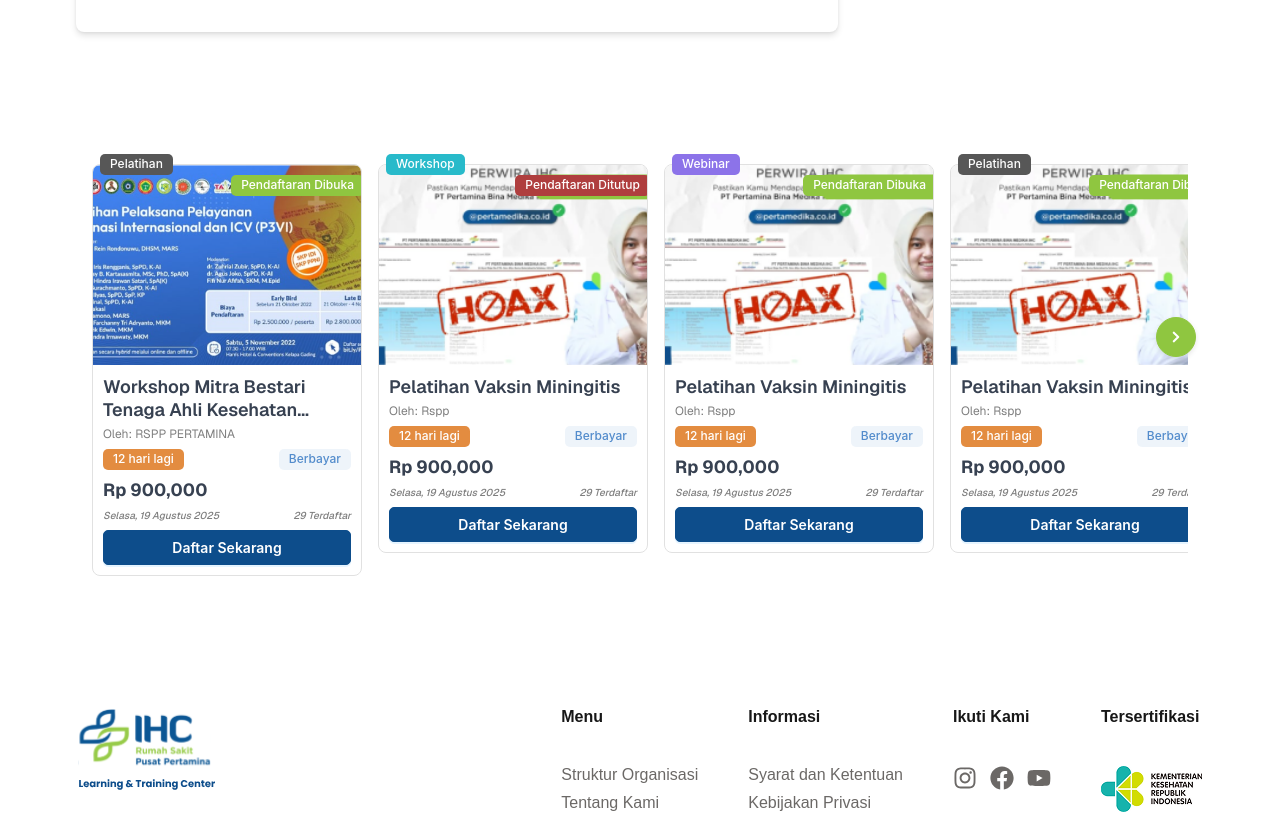
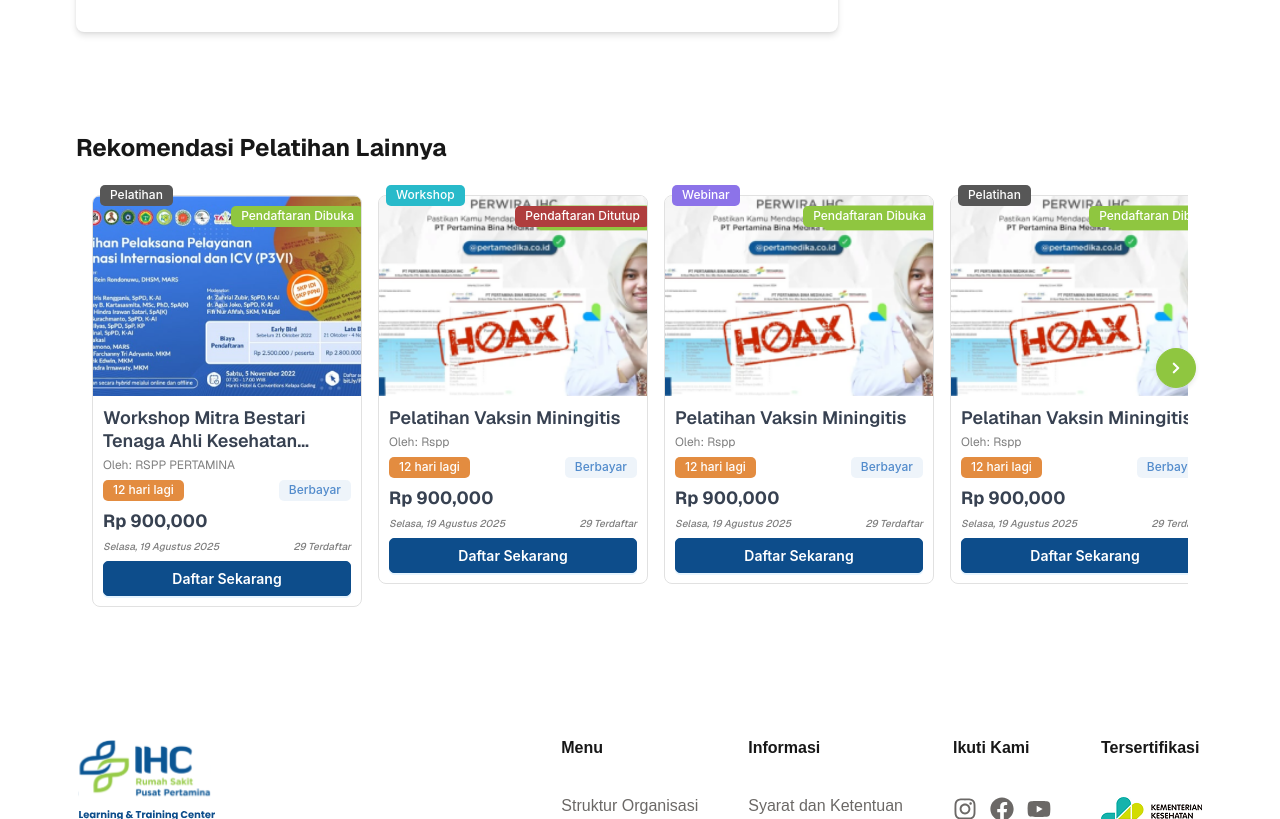
Before and after one commit to hlmifzi/ecommerce-starter-next, a Next.js app in the folder apps/web/: page /keranjang in a window 1280 px wide. Shown: the part 400-1219 px from the top of the page. Built offline with nearby package versions, Linux system fonts and the light colour scheme.

Commit message:
material ui

```diff
--- a/apps/web/package.json
+++ b/apps/web/package.json
@@ -9,6 +9,9 @@
     "lint": "next lint"
   },
   "dependencies": {
+    "@emotion/react": "^11.14.0",
+    "@emotion/styled": "^11.14.1",
+    "@mui/material": "^7.3.1",
     "antd": "^5.27.1",
     "dayjs": "^1.11.13",
     "gsap": "^3.13.0",
--- a/apps/web/src/app/(checkout)/keranjang/page.tsx
+++ b/apps/web/src/app/(checkout)/keranjang/page.tsx
@@ -18,7 +18,10 @@
           text: "Beli Pelatihan"
          }} />
       </div>
-      <ProductCarousel products={products} />
+      <div>
+         <h2>Rekomendasi Pelatihan Lainnya</h2>
+        <ProductCarousel products={products} />
+      </div>
     </div>
   );
 }
```
